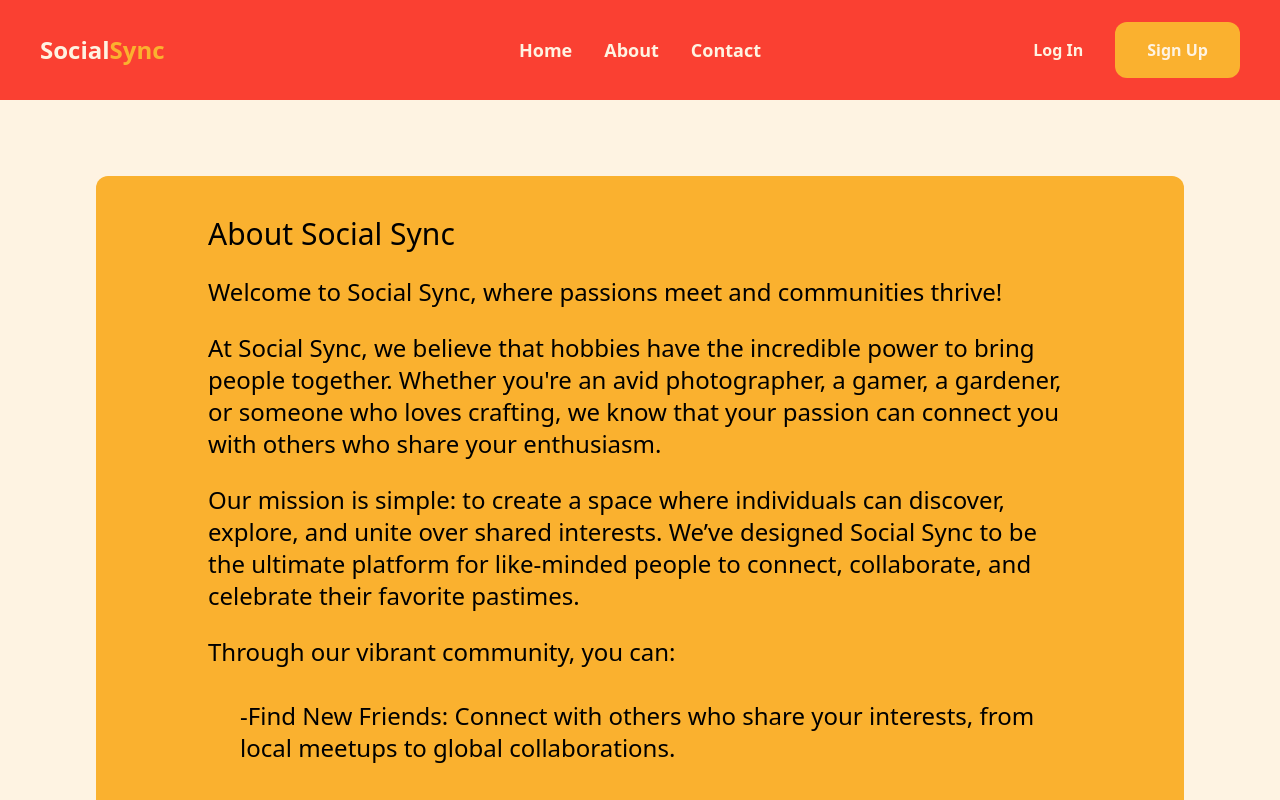
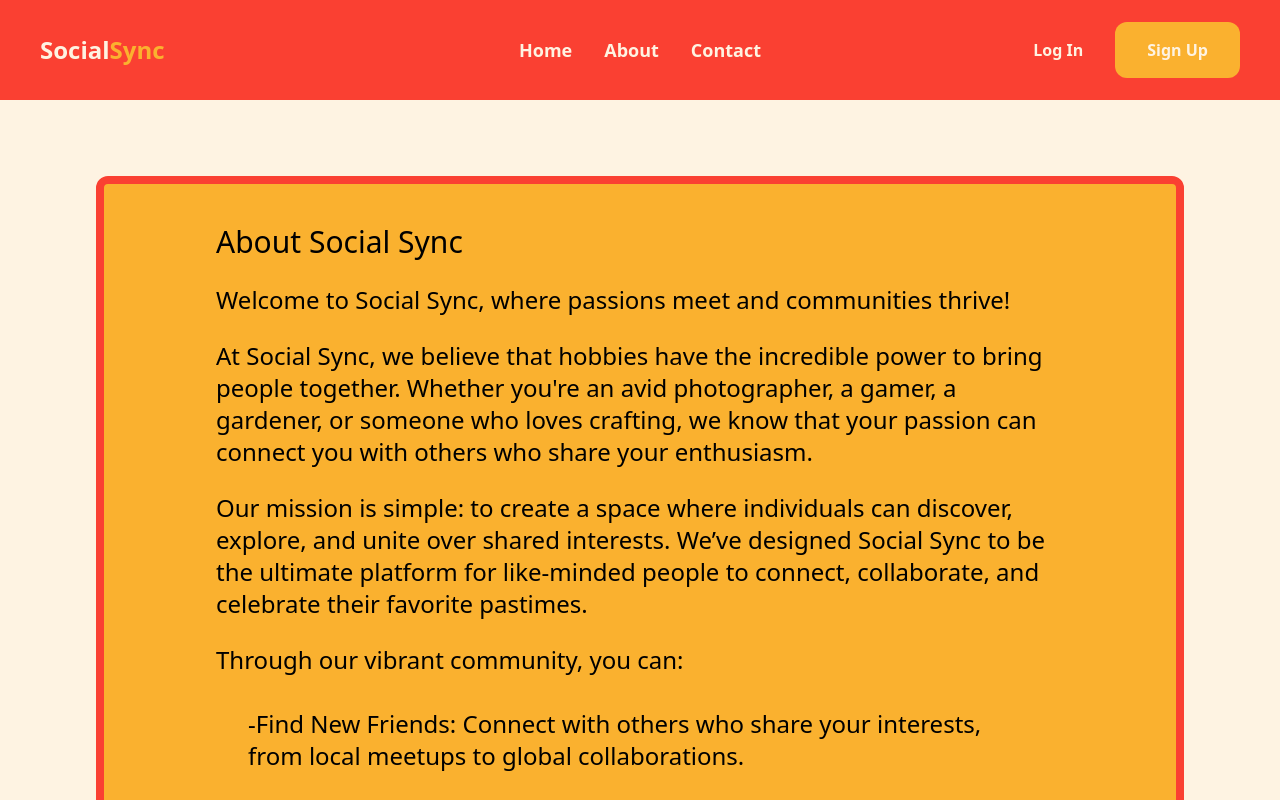
Before and after one commit to mihai888nextlab/Proiect-CtrlAltElite, a Next.js app: page /about in a window 1280 px wide. Shown: the top 800 px of the page. Built offline with nearby package versions, Linux system fonts and the light colour scheme.

Commit message:
Update about.tsx

```diff
--- a/src/pages/about.tsx
+++ b/src/pages/about.tsx
@@ -5,7 +5,7 @@ export default function About() {
     <div>
       <Header />
       <main className="min-h-screen bg-background pt-32">
-        <div className="bg-primary py-4 mx-24 my-12 rounded-xl">
+        <div className="bg-primary py-4 mx-24 my-12 rounded-xl border-header border-8">
             <h1 className="text-3xl mx-28 my-6">About Social Sync</h1>
             <p className="text-2xl mx-28 my-6">Welcome to Social Sync, where passions meet and communities thrive!</p>
             <p className="text-2xl mx-28 my-6">At Social Sync, we believe that hobbies have the incredible power to bring people together. Whether you're an avid photographer, a gamer, a gardener, or someone who loves crafting, we know that your passion can connect you with others who share your enthusiasm.</p>
```
